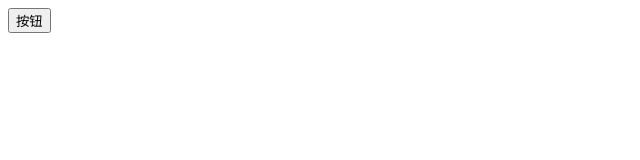
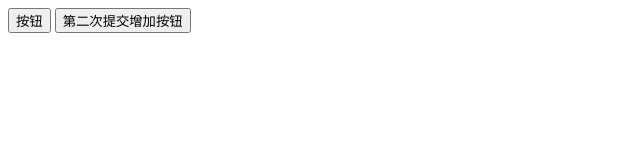
Before and after one commit to Victor-sly/git-graph, a plain HTML site: page index.html in a window 1280 px wide. Shown: the whole page, without its empty margins (0-640 px from the left). Drawn offline with Linux system fonts and the light colour scheme.

Commit message:
Second commit

```diff
--- a/index.html
+++ b/index.html
@@ -8,6 +8,7 @@
 </head>
 <body>
     <button>按钮</button>
+    <button>第二次提交增加按钮</button>
 </body>
 <script src="./index.js"></script>
 </html>
```
